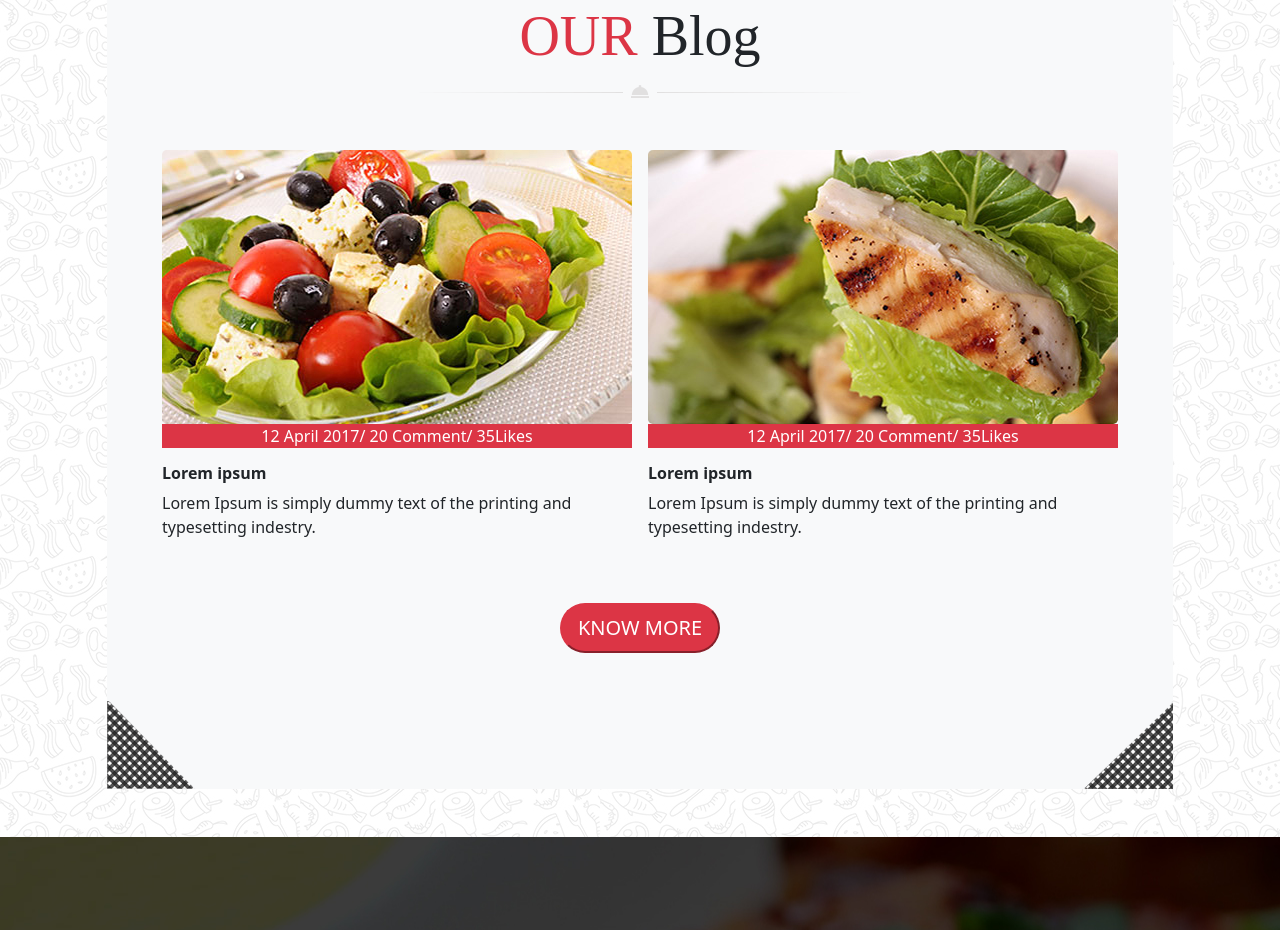
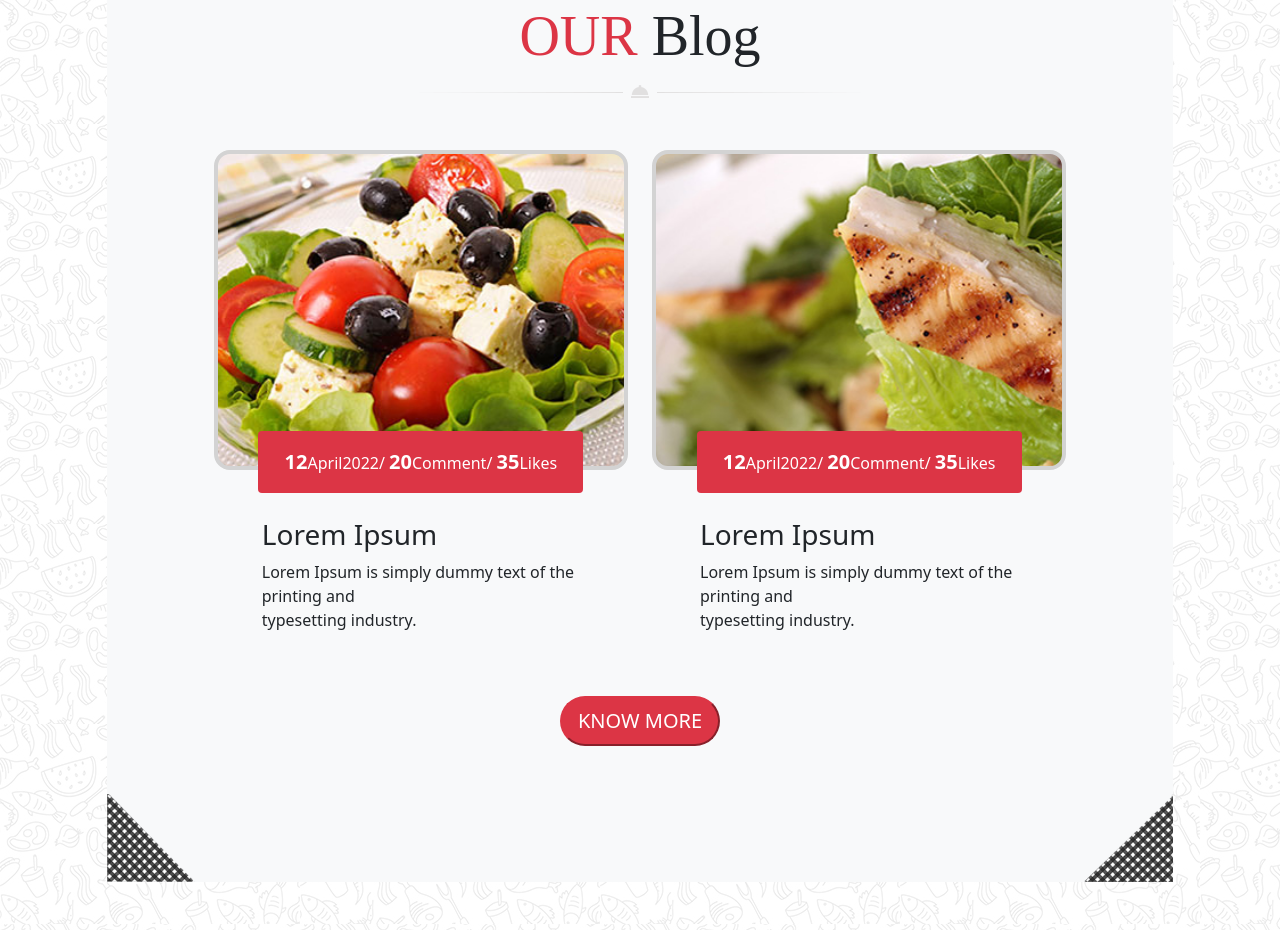
Before and after one commit to enzog96/git_bootstrap_les_chefs_14, a website: page public/pages/index.html in a window 1280 px wide. Shown: the part 4000-4930 px from the top of the page. Drawn offline with nearby package versions, Linux system fonts and the light colour scheme.

Commit message:
section-OurBlog

```diff
--- a/public/pages/index.html
+++ b/public/pages/index.html
@@ -579,31 +579,34 @@
                     <img src="../img/decoration_line.png" alt="">
                 </div>
 
-                <div class="d-flex justify-content-center gap-3">
-                    <div>
-                        <div>
-                            <img class="border-2 border-secondary rounded-3" src="../img/blog_img1.jpg" alt="">
-                            <div class="text-white border-5 border-danger bg-danger m-auto">
-                                <p>12 April 2017/ 20 Comment/ 35Likes</p>
-                            </div>
+            <div id="ourblog-1">
+                <div class="row">
+                    <div class="col-12 col-md-6 ms-auto">
+                        <div class="ourblog-bg1 mb-5">
+                            <p class="ourblog-p bg-danger rounded text-white p-3  "><span
+                                    class="fs-5 fw-bold text-white">12</span class="fs-5 fw-bold text-white">April2022/
+                                <span class="fs-5 fw-bold text-white">20</span>Comment/ <span
+                                    class="fs-5 fw-bold text-white">35</span>Likes</p>
                         </div>
-                        <h6 class="text-start"><strong>Lorem ipsum</strong></h6>
-                        <p class="text-start">Lorem Ipsum is simply dummy text of the printing and <br>typesetting
-                            indestry.</p>
-
+                        <div class="px-5">
+                            <h3 class="text-start">Lorem Ipsum</h3>
+                            <p class="text-start">Lorem Ipsum is simply dummy text of the printing and<br>typesetting industry.</p>
+                        </div>
                     </div>
-                    <div>
-                        <div>
-                            <img class="border-2 border-secondary rounded-3" src="../img/blog_img2.jpg" alt="">
-                            <div class="text-white border-5 border-danger bg-danger m-auto">
-                                <p>12 April 2017/ 20 Comment/ 35Likes</p>
-                            </div>
+                    <div class="col-12 col-md-6 ms-auto">
+                        <div class="ourblog-bg2 mb-5">
+                            <p class="ourblog-p bg-danger rounded text-white p-3 "><span
+                                    class="fs-5 fw-bold text-white">12</span class="fs-5 fw-bold text-white">April2022/
+                                <span class="fs-5 fw-bold text-white">20</span>Comment/ <span
+                                    class="fs-5 fw-bold text-white">35</span>Likes</p>
                         </div>
-                        <h6 class="text-start"><strong>Lorem ipsum</strong></h6>
-                        <p class="text-start">Lorem Ipsum is simply dummy text of the printing and <br>typesetting
-                            indestry.</p>
+                        <div class="px-5">
+                            <h3 class="text-start">Lorem Ipsum</h3>
+                            <p class="text-start">Lorem Ipsum is simply dummy text of the printing and <br>typesetting industry.</p>
+                        </div>
                     </div>
                 </div>
+            </div>
 
                 <div class="p-5">
                     <button class="rounded-pill bg-danger text-white border-danger btn-lg">KNOW MORE</button>
--- a/src/sass/modules/_section3.sass
+++ b/src/sass/modules/_section3.sass
@@ -11,3 +11,32 @@
     #form
         background-image: url("../img/book_table_bg.jpg")
         background-size: cover
+
+
+    .ourblog-bg1
+        background: url("../img/blog_img1.jpg")
+        height: 40vh
+        background-size: cover
+        border-radius: 2vh
+        border: lightgray 4px solid
+        position: relative
+
+
+    .ourblog-bg2
+        background: url("../img/blog_img2.jpg")
+        height: 40vh
+        background-size: cover
+        border-radius: 2vh
+        border: lightgray 4px solid
+        position: relative
+
+    .ourblog-p
+        position: absolute
+        bottom: -43px
+        left: 10%
+        width: 80%
+
+
+    #ourblog-1
+        width: 80%
+        margin: auto
```
Also changed, not shown: public/css/style.css, 1 other file.
